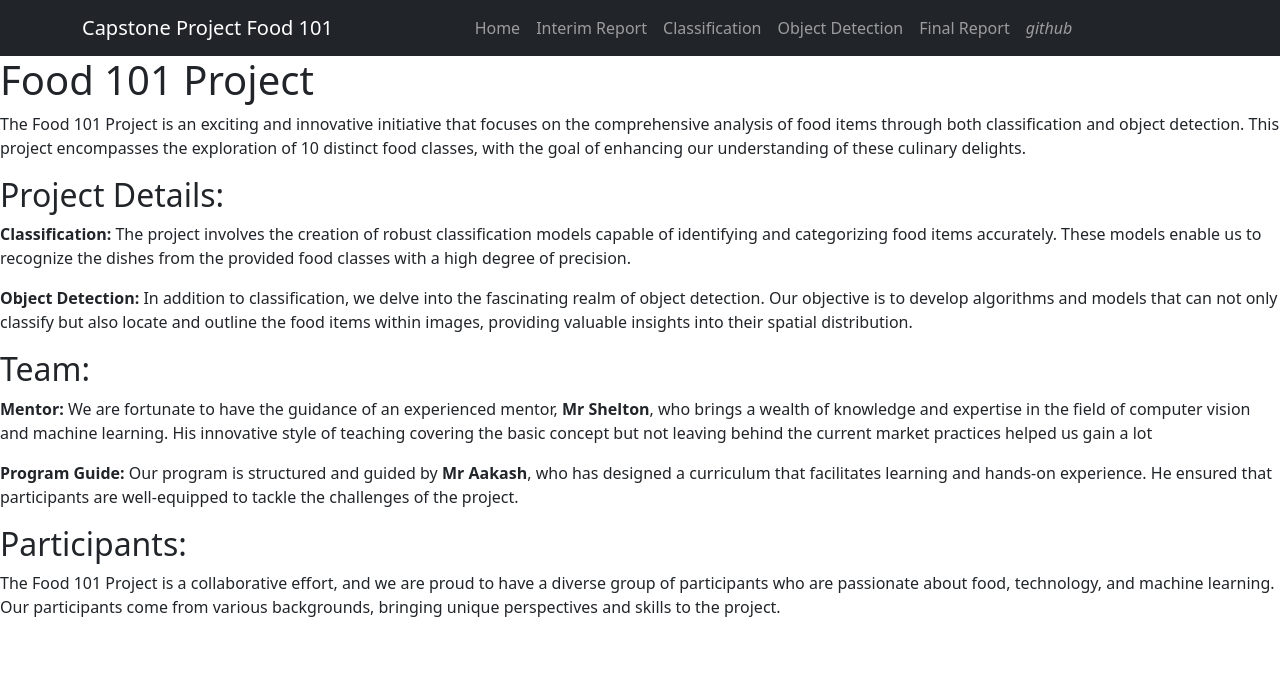
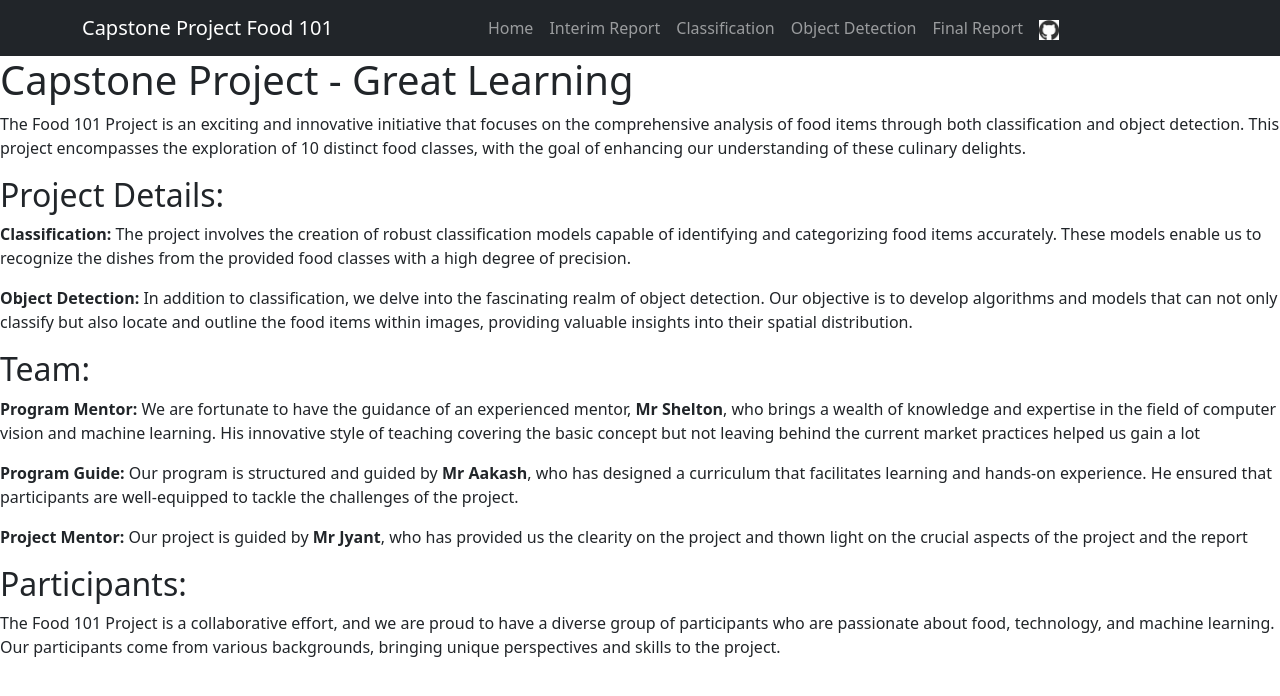
Before and after one commit to prafful91/cap_food_hp, a FastAPI app: page / in a window 1280 px wide. Shown: the top 696 px of the page. Run offline with FastAPI, Linux system fonts and the light colour scheme; some libraries are stand-ins or nearby versions.

Commit message:
changed home file

```diff
--- a/templates/home.html
+++ b/templates/home.html
@@ -3,7 +3,7 @@
 {% block content %}
 {% include 'navbar.html' %}
 
-<h1 class="text-small">Food 101 Project</h1>
+<h1 class="text-small">Capstone Project - Great Learning</h1>
 
 <p>
     The Food 101 Project is an exciting and innovative initiative that focuses on the
@@ -30,7 +30,7 @@
 <h2>Team:</h2>
 
 <p>
-    <strong>Mentor:</strong> We are fortunate to have the guidance of an experienced mentor,
+    <strong>Program Mentor:</strong> We are fortunate to have the guidance of an experienced mentor,
     <strong> Mr Shelton</strong>, who brings a wealth of knowledge and expertise in the field of computer vision
      and machine learning. His innovative style of teaching covering the basic concept but not leaving behind
      the current market practices helped us gain a lot
@@ -40,6 +40,11 @@
     <strong>Program Guide:</strong> Our program is structured and guided by<strong> Mr Aakash</strong>,
      who has designed a curriculum that facilitates learning and hands-on experience. He ensured
       that participants are well-equipped to tackle the challenges of the project.
+</p>
+
+<p>
+    <strong>Project Mentor:</strong> Our project is  guided by<strong> Mr Jyant</strong>,
+     who has provided us the clearity on the project and thown light on the crucial aspects of the project and the report
 </p>
 
 <h2>Participants:</h2>
--- a/templates/navbar.html
+++ b/templates/navbar.html
@@ -34,7 +34,7 @@
                     </li>
                     <li class="nav-item">
                         <a class="nav-link" href="https://github.com/prafful91">
-                            <i class="material-icons">github</i>
+                            <img src="/static/images/git_logo.png" alt="GitHub" width="20" height="20">
                         </a>
                     </li>
                 </ul>
```
Also changed, not shown: static/images/git_logo.png (added).
